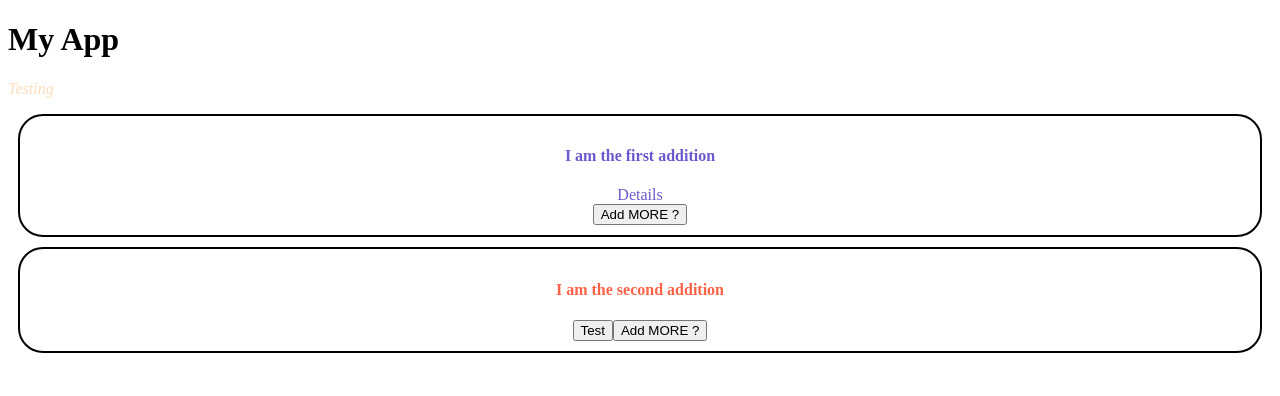
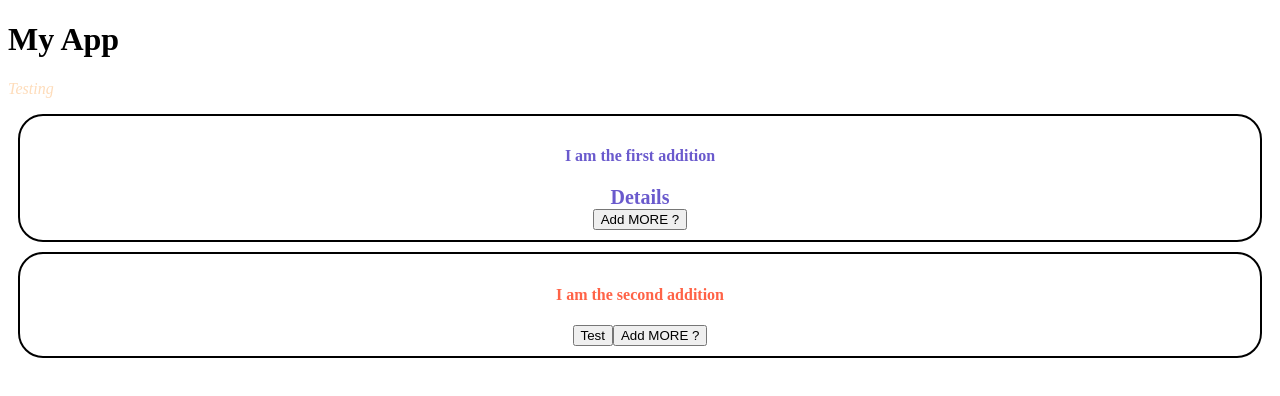
Before and after one commit to cmking54/angular-base, an Angular app: page / in a window 1280 px wide. Shown: the top 396 px of the page. Built offline with nearby package versions, Linux system fonts and the light colour scheme.

Commit message:
Added custom attribute directive for highlighting

```diff
--- a/src/app/app.module.ts
+++ b/src/app/app.module.ts
@@ -6,12 +6,14 @@ import { AppRoutingModule } from './app-routing.module';
 import { AppComponent } from './components/rootMod/app.component'; // no ext
 import { AdditionalComponent } from './components/addMod/add.component'; // to add another module
 import { AddModListComponent } from './components/addModList/addModList.component';
+import { HighlightDirective } from './directives/highlight.directive';
 
 @NgModule({ // not a statement; but a descriptor
   declarations: [ // bring in components, directives, and pipes not from another module
     AppComponent,
     AdditionalComponent,
-    AddModListComponent
+    AddModListComponent,
+    HighlightDirective
   ],
   imports: [ // bring in other modules that are needed
     BrowserModule,
--- a/src/app/components/addMod/add.component.css
+++ b/src/app/components/addMod/add.component.css
@@ -1 +1,2 @@
 .main { border: 2px solid black; border-radius: 25px; text-align:center; padding: 10px; margin: 10px;}
+.is_highlighted { font-weight: bold; font-size: 20px;}
--- a/src/app/components/addMod/add.component.html
+++ b/src/app/components/addMod/add.component.html
@@ -1,6 +1,6 @@
 <div class="main">
   <h4>{{ addComp.text }}</h4>
-  <div *ngIf="addComp.subtitle">{{addComp.subtitle}}</div>
+  <div highlight *ngIf="addComp.subtitle">{{addComp.subtitle}}</div>
   <ng-template [ngIf]="addComp.button">
     <button type="button" name="print" (click)="interacted">Test</button>
   </ng-template>
--- /dev/null
+++ b/src/app/directives/highlight.directive.ts
@@ -0,0 +1,10 @@
+import { Directive } from '@angular/core';
+import { HostBinding } from '@angular/core'; // used to set a css class
+@Directive({
+  selector: '[highlight]'
+})
+export class HighlightDirective {
+  constructor() {}
+  @HostBinding('class.is_highlighted')
+  isHighlighted = true;
+}
```
